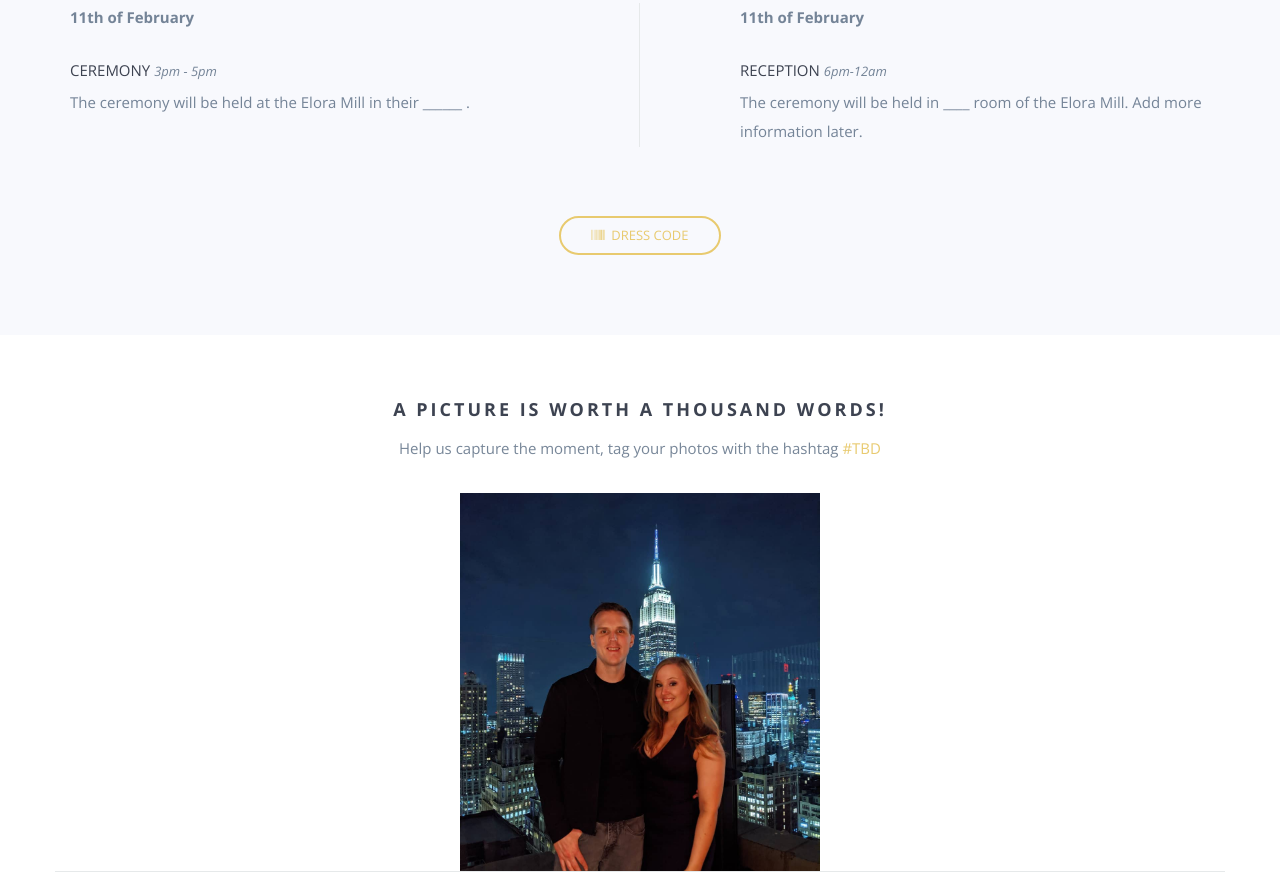
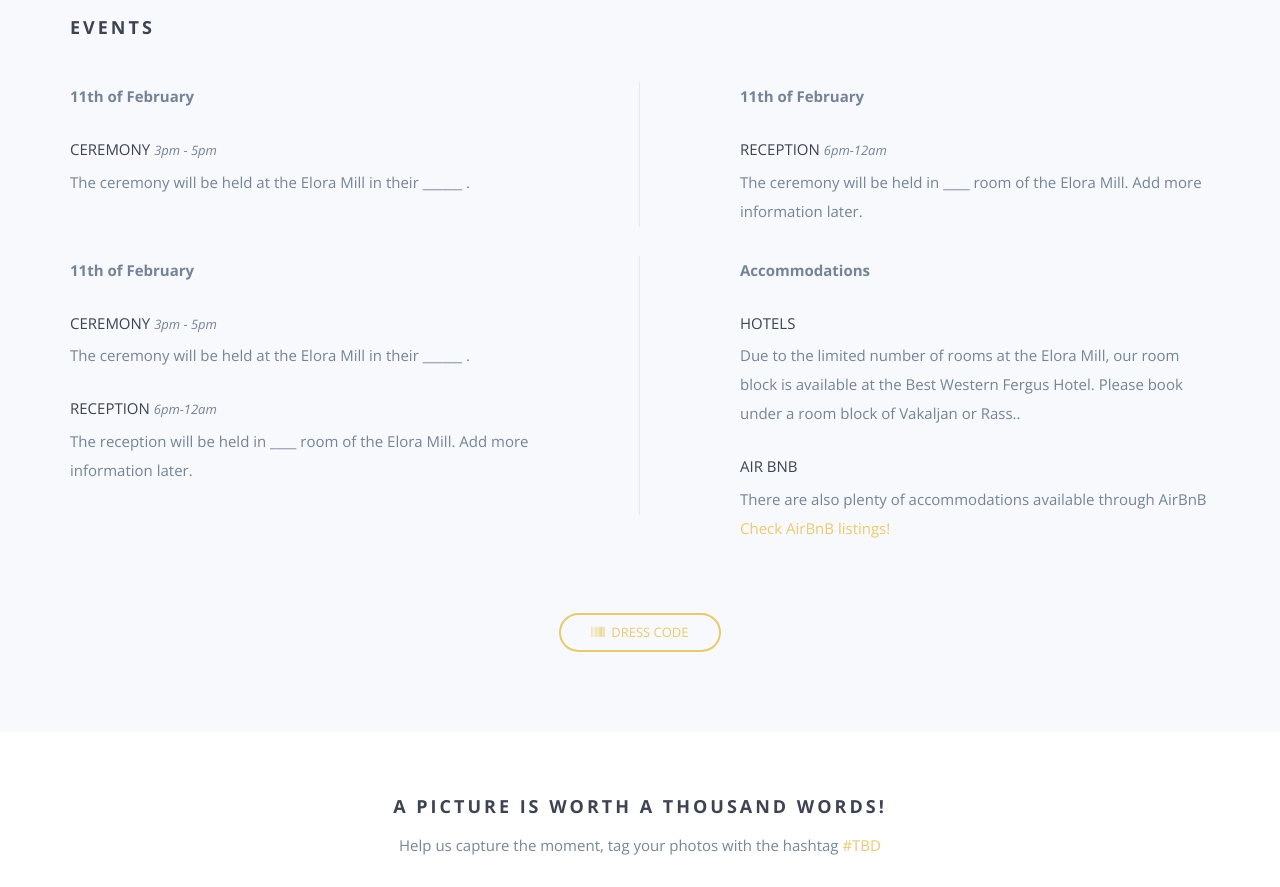
Before and after one commit to chris-rass/chris-rass.github.io, a website: page index.html in a window 1280 px wide. Shown: the part 1643-2530 px from the top of the page. Drawn offline with nearby package versions, Linux system fonts and the light colour scheme; some packages are replaced by stand-ins of ours; a script that the page names is missing; files whose address does not match are found by name.

Commit message:
update website july 23

```diff
--- a/index.html
+++ b/index.html
@@ -146,6 +146,37 @@
                     <p>The ceremony will be held in ____ room of the Elora Mill. Add more information later.</p>
                 </div>
 
+            </div>
+        </div>
+		 <div class="row">
+            <div class="col-md-6 col-sm-12 col-xs-12 leftcol">
+                <div class="wp3">
+                    <p><strong>11th of February</strong></p>
+
+                    <h5>Ceremony <span class="time">3PM - 5PM</span></h5>
+                    <p>The ceremony will be held at the Elora Mill in their ______ .</p>
+                </div>
+                <div class="wp5">
+                    <h5>Reception <span class="time">6PM-12AM</span></h5>
+                    <p>The reception will be held in ____ room of the Elora Mill. Add more information later.</p>
+                </div>
+            </div>
+            <div class="col-md-6 col-sm-12 col-xs-12 rightcol">
+                <div class="wp4">
+                    <p><strong>Accommodations</strong></p>
+
+                    <h5>Hotels <span class="time"></span></h5>
+                    <p>Due to the limited number of rooms at the Elora Mill, our room block is available at the Best Western Fergus Hotel.
+						Please book under a room block of Vakaljan or Rass..</p>
+                </div>
+                <div class="wp6">
+                    <h5>Air BnB <span class="time"></span></h5>
+                    <p> There are also plenty of accommodations available through AirBnB
+					<a href="https://www.airbnb.ca/s/Elora--ON/homes?tab_id=home_tab&refinement_paths%5B%5D=%2Fhomes&flexible_trip_dates%5B%5D=august&flexible_trip_dates%5B%5D=september&flexible_trip_lengths%5B%5D=weekend_trip&date_picker_type=calendar&checkin=2022-02-11&checkout=2022-02-12&query=Elora%2C%20ON&place_id=ChIJ4-RdC2iVK4gRGqxW-MSQcMo&adults=2&source=structured_search_input_header&search_type=autocomplete_click."
+					target="_blank">Check AirBnB listings!</a>
+
+					</p>
+                </div>
             </div>
         </div>
         <div class="row section-padding">
```
Also changed, not shown: img/DSD_0213.png, img/IMG_2316.png, 1 other file.
